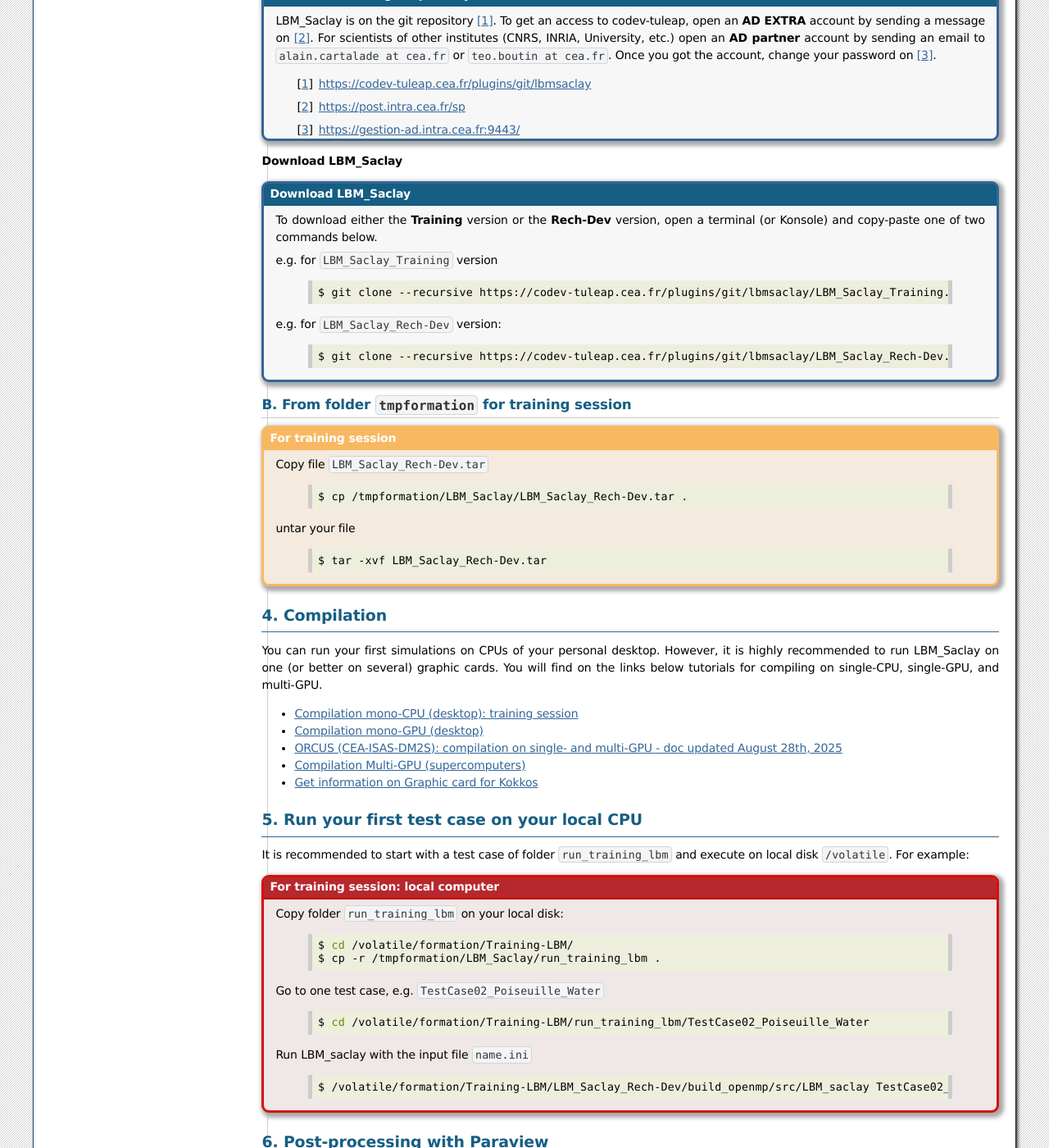
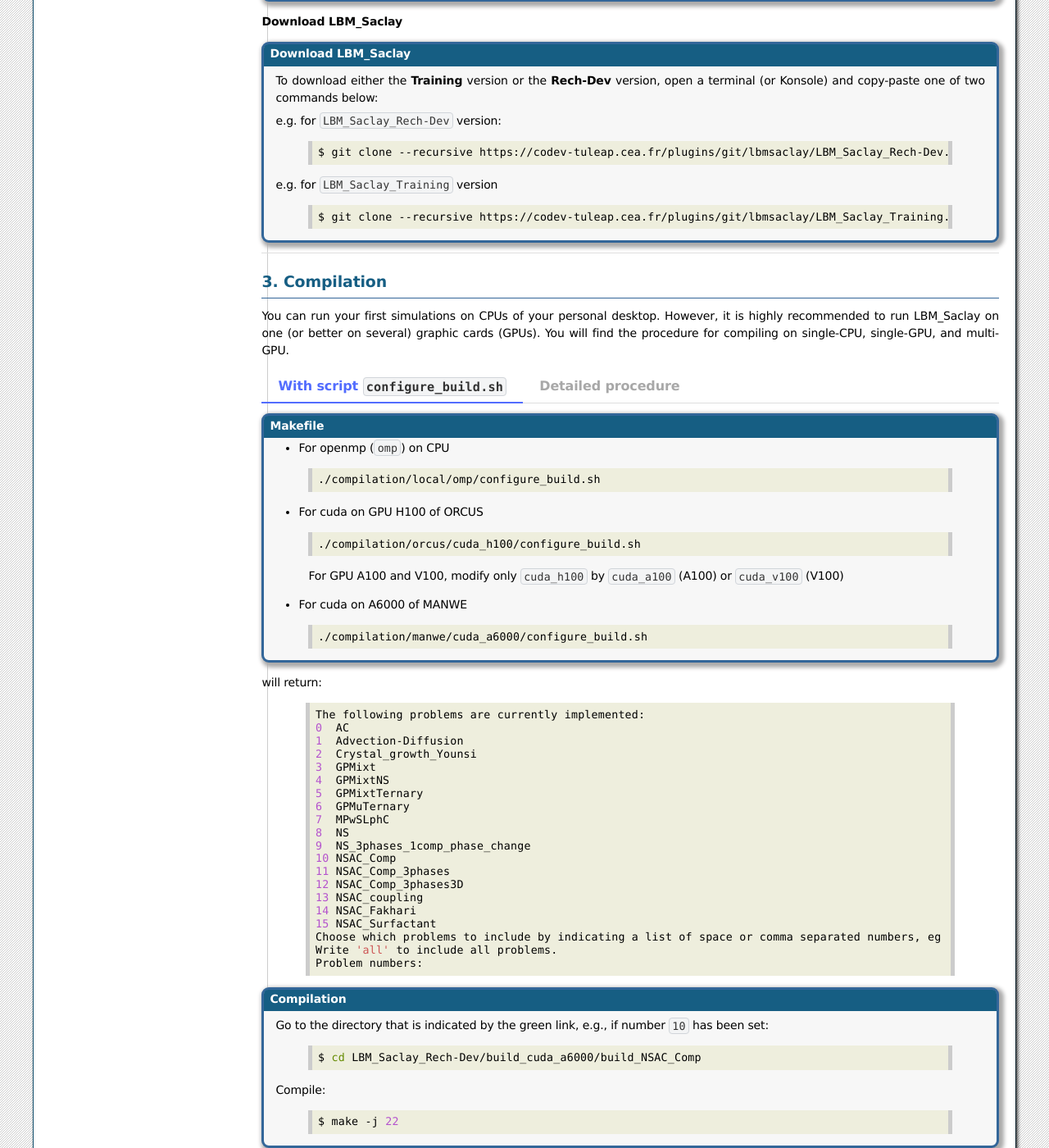
Before and after one commit to cea-lbm-saclay/LBM_Saclay_Documentation, a Sphinx documentation site: the page built from doc/src_doc/01_USER_GUIDE/QUICKSTART/quickstart.rst, in a window 1280 px wide and 1400 px high, scrolled down 883 px. Shown: the whole window at 82% size. Built offline with Sphinx 7.4.7, drawn with Linux system fonts in a browser that asks for light colours; some of the changed text lies outside the part shown.

Commit message:
Update quickstart

```diff
--- a/doc/src_doc/01_USER_GUIDE/QUICKSTART/quickstart.rst
+++ b/doc/src_doc/01_USER_GUIDE/QUICKSTART/quickstart.rst
@@ -3,129 +3,191 @@
 Quick Start with LBM_Saclay
 ===========================
 
-.. only:: titania
-
-   .. admonition:: Shared directories for DM2S/STMF users
-      :class: important
-
-      TITANIA: two main LBM directories exist
-
-         - ``/tmpformation/LBM_Saclay``: free access. You will find the ``html`` version of that documentation; the folder ``run_training_lbm`` which contains several test cases to start running LBM_Saclay; two versions of paraview and several presentations of LBM and phase-field models.
-
-         - ``/home/lbm-saclay``: shared directory for R&D contributors of LBM_Saclay. Send an email to ``alain.cartalade at cea.fr`` or ``teo.boutin at cea.fr`` to get access.
-
-      ORCUS: one shared directory exists
-
-         - ``/tmpformation/LBM_Saclay``: free access. Several versions of LBM_Saclay are already compiled on GPU partitions of ORCUS. You can go directly to :ref:`Simulations-GPU`.
-
-1. Open LBM_Saclay's documentation
-----------------------------------
-
-.. admonition:: For training session: LBM_Saclay's documentation
-   :class: error
-
-   Open a terminal, copy the file ``bashrc-lbm-training`` from directory ``/tmpformation/LBM_Saclay/Bin-Training`` in your ``/home`` and source it:
-
-      .. code-block:: shell
-
-         $ cp /tmpformation/LBM_Saclay/Bin-Training/bashrc-lbm-training ~/.bashrc
-         $ source ~/.bashrc
-
-   Open the documentation
-
-      .. code-block:: shell
-
-         $ lbm-saclay-doc&
-
-   ``lbm-saclay-doc`` is an alias of command ``google-chrome /tmpformation/LBM_Saclay/LBM_Saclay_Doc/_build/html/index.html``
 
 
-2. Create your ``Training-LBM`` directory
------------------------------------------
+1. LBM_Saclay's environment & documentation
+-------------------------------------------
 
-.. admonition:: For training session: create a new directory on ``volatile``
-   :class: error
+.. tab-set::
 
-   Go to your local disk ``/volatile/formation/``:
+   .. tab-item:: For DM2S/STMF users
 
-    .. code-block:: shell
+      .. only:: titania
 
-       $ cd /volatile/formation/
+         .. admonition:: Shared directories for DM2S/STMF users
+            :class: important
 
-   Make your own directory ``Training-LBM``:
+            TITANIA: two main LBM directories exist
 
-    .. code-block:: shell
+            - ``/tmpformation/LBM_Saclay``: free access. You will find the ``html`` version of that documentation; the folder ``run_training_lbm`` which contains several test cases to start running LBM_Saclay; two versions of paraview and several presentations of LBM and phase-field models.
 
-       $ mkdir Training-LBM
-       $ cd Training-LBM
+            - ``/home/lbm-saclay``: shared directory for R&D contributors of LBM_Saclay. Send an email to ``alain.cartalade at cea.fr`` or ``teo.boutin at cea.fr`` to get access.
 
-3. Get the source files of LBM_Saclay
+            ORCUS: one shared directory exists
+
+            - ``/tmpformation/LBM_Saclay``: free access. Several versions of LBM_Saclay are already compiled on GPU partitions of ORCUS. You can go directly to :ref:`Simulations-GPU`.
+
+      .. admonition:: For training session: LBM_Saclay's documentation
+         :class: error
+
+         Open a terminal, and execute the command below for LBM_Saclay's environment:
+
+            .. code-block:: shell
+
+               $ /tmpformation/LBM_Saclay/Bin-Training/lbm-env.sh
+
+         The shell script ``lbm-env.sh`` copies in your ``home`` a ``.bashrc`` and ``.profile`` for necessary paths and connexions. The script also creates a directory ``Training-LBM`` on your local disk ``/volatile/formation/`` and copies the folder of test cases ``run_training_lbm`` inside ``/volatile/formation/Training-LBM``.
+
+         Open the documentation
+
+            .. code-block:: shell
+
+               $ lbm-doc.sh &
+
+         ``lbm-doc.sh`` is an alias of command ``google-chrome /tmpformation/LBM_Saclay/LBM_Saclay_Doc/_build/html/index.html``
+
+   .. tab-item:: For other users
+
+      To be completed
+
+
+2. Get the source files of LBM_Saclay
 -------------------------------------
 
-A. From git repository (recommended)
-^^^^^^^^^^^^^^^^^^^^^^^^^^^^^^^^^^^^
+.. tab-set::
 
-**Get access to the git repository**
+   .. tab-item:: From git repository (recommended)
 
-.. admonition:: Get access to the git repository
+      **Get access to the git repository on** ``codev-tuleap.cea.fr``
 
-   LBM_Saclay is on the git repository [1]_. To get an access to codev-tuleap, open an **AD EXTRA** account by sending a message on [2]_. For scientists of other institutes (CNRS, INRIA, University, etc.) open an **AD partner** account by sending an email to ``alain.cartalade at cea.fr`` or ``teo.boutin at cea.fr``. Once you got the account, change your password on [3]_.
+      .. admonition:: Get access to the git repository
 
-      .. [1] https://codev-tuleap.cea.fr/plugins/git/lbmsaclay
-      .. [2] https://post.intra.cea.fr/sp
-      .. [3] https://gestion-ad.intra.cea.fr:9443/
+         LBM_Saclay is on the git repository [1]_. To get an access to codev-tuleap, open an **AD EXTRA** account by sending a message on [2]_. For scientists of other institutes (CNRS, INRIA, University, etc.) open an **AD partner** account by sending an email to ``alain.cartalade at cea.fr`` or ``teo.boutin at cea.fr``. Once you got the account, change your password on [3]_.
 
-**Download LBM_Saclay**
+            .. [1] https://codev-tuleap.cea.fr/plugins/git/lbmsaclay
+            .. [2] https://post.intra.cea.fr/sp
+            .. [3] https://gestion-ad.intra.cea.fr:9443/
 
-.. admonition:: Download LBM_Saclay
+      **Download LBM_Saclay**
 
-   To download either the **Training** version or the **Rech-Dev** version, open a terminal (or Konsole) and copy-paste one of two commands below.
+      .. admonition:: Download LBM_Saclay
 
-   e.g. for ``LBM_Saclay_Training`` version
+         To download either the **Training** version or the **Rech-Dev** version, open a terminal (or Konsole) and copy-paste one of two commands below:
 
-      .. code-block:: shell
+         e.g. for ``LBM_Saclay_Rech-Dev`` version:
 
-         $ git clone --recursive https://codev-tuleap.cea.fr/plugins/git/lbmsaclay/LBM_Saclay_Training.git
+            .. code-block:: shell
 
-   e.g. for ``LBM_Saclay_Rech-Dev`` version:
+               $ git clone --recursive https://codev-tuleap.cea.fr/plugins/git/lbmsaclay/LBM_Saclay_Rech-Dev.git
 
-      .. code-block:: shell
+         e.g. for ``LBM_Saclay_Training`` version
 
-         $ git clone --recursive https://codev-tuleap.cea.fr/plugins/git/lbmsaclay/LBM_Saclay_Rech-Dev.git
+            .. code-block:: shell
 
-B. From folder ``tmpformation`` for training session
-^^^^^^^^^^^^^^^^^^^^^^^^^^^^^^^^^^^^^^^^^^^^^^^^^^^^
-
-.. admonition:: For training session
-   :class: important
-
-   Copy file ``LBM_Saclay_Rech-Dev.tar``
-
-    .. code-block:: shell
-
-       $ cp /tmpformation/LBM_Saclay/LBM_Saclay_Rech-Dev.tar .
-
-   untar your file
-
-    .. code-block:: shell
-
-       $ tar -xvf LBM_Saclay_Rech-Dev.tar
+               $ git clone --recursive https://codev-tuleap.cea.fr/plugins/git/lbmsaclay/LBM_Saclay_Training.git
 
 
-4. Compilation
+   .. tab-item:: From folder ``tmpformation`` for training session
+
+      .. admonition:: For training session
+         :class: important
+
+         Copy file ``LBM_Saclay_Rech-Dev.tar``
+
+          .. code-block:: shell
+
+             $ cp /tmpformation/LBM_Saclay/LBM_Saclay_Rech-Dev.tar .
+
+         untar your file
+
+          .. code-block:: shell
+
+             $ tar -xvf LBM_Saclay_Rech-Dev.tar
+
+
+3. Compilation
 --------------
 
-You can run your first simulations on CPUs of your personal desktop. However, it is highly recommended to run LBM_Saclay on one (or better on several) graphic cards. You will find on the links below tutorials for compiling on single-CPU, single-GPU, and multi-GPU.
+You can run your first simulations on CPUs of your personal desktop. However, it is highly recommended to run LBM_Saclay on one (or better on several) graphic cards (GPUs). You will find the procedure for compiling on single-CPU, single-GPU, and multi-GPU.
 
-.. toctree::
-   :maxdepth: 1
+.. tab-set::
 
-   ./Compil_MonoGPU.rst
-   ./Compil_GPU_MPI_Orcus.rst
-   ./Compil_Multi_GPU.rst
-   ./Compil_GetInfo_GPU.rst
+   .. tab-item:: With script ``configure_build.sh``
 
-5. Run your first test case on your local CPU
+      .. admonition:: Makefile
+
+         - For openmp  (``omp``) on CPU
+
+          .. code-block:: shell
+
+             ./compilation/local/omp/configure_build.sh
+
+         - For cuda on GPU H100 of ORCUS
+
+          .. code-block:: shell
+
+             ./compilation/orcus/cuda_h100/configure_build.sh
+
+          For GPU A100 and V100, modify only ``cuda_h100`` by ``cuda_a100`` (A100) or ``cuda_v100`` (V100)
+
+         - For cuda on A6000 of MANWE
+
+          .. code-block:: shell
+
+             ./compilation/manwe/cuda_a6000/configure_build.sh
+
+
+      will return:
+
+       .. code-block:: shell
+
+          The following problems are currently implemented:
+          0  AC
+          1  Advection-Diffusion
+          2  Crystal_growth_Younsi
+          3  GPMixt
+          4  GPMixtNS
+          5  GPMixtTernary
+          6  GPMuTernary
+          7  MPwSLphC
+          8  NS
+          9  NS_3phases_1comp_phase_change
+          10 NSAC_Comp
+          11 NSAC_Comp_3phases
+          12 NSAC_Comp_3phases3D
+          13 NSAC_coupling
+          14 NSAC_Fakhari
+          15 NSAC_Surfactant
+          Choose which problems to include by indicating a list of space or comma separated numbers, eg '0 1' or '0,1'.
+          Write 'all' to include all problems.
+          Problem numbers:
+
+      .. admonition:: Compilation
+
+         Go to the directory that is indicated by the green link, e.g., if number ``10`` has been set:
+
+          .. code-block:: shell
+
+             $ cd LBM_Saclay_Rech-Dev/build_cuda_a6000/build_NSAC_Comp
+
+         Compile:
+
+          .. code-block:: shell
+
+             $ make -j 22
+
+
+   .. tab-item:: Detailed procedure
+
+      .. toctree::
+         :maxdepth: 1
+
+         ./Compil_MonoGPU.rst
+         ./Compil_GPU_MPI_Orcus.rst
+         ./Compil_Multi_GPU.rst
+         ./Compil_GetInfo_GPU.rst
+
+4. Run your first test case on your local CPU
 ---------------------------------------------
 
 It is recommended to start with a test case of folder ``run_training_lbm`` and execute on local disk ``/volatile``. For example:
@@ -133,14 +195,7 @@
 .. admonition:: For training session: local computer
    :class: error
 
-   Copy folder ``run_training_lbm`` on your local disk:
-
-      .. code-block:: shell
-
-         $ cd /volatile/formation/Training-LBM/
-         $ cp -r /tmpformation/LBM_Saclay/run_training_lbm .
-
-   Go to one test case, e.g. ``TestCase02_Poiseuille_Water``
+   Go to one test case of ``run_training_lbm``, e.g. ``TestCase02_Poiseuille_Water``:
 
       .. code-block:: shell
 
```
Also changed, not shown: other parts of doc/src_doc/01_USER_GUIDE/QUICKSTART/quickstart.rst (+2 -2 lines).
